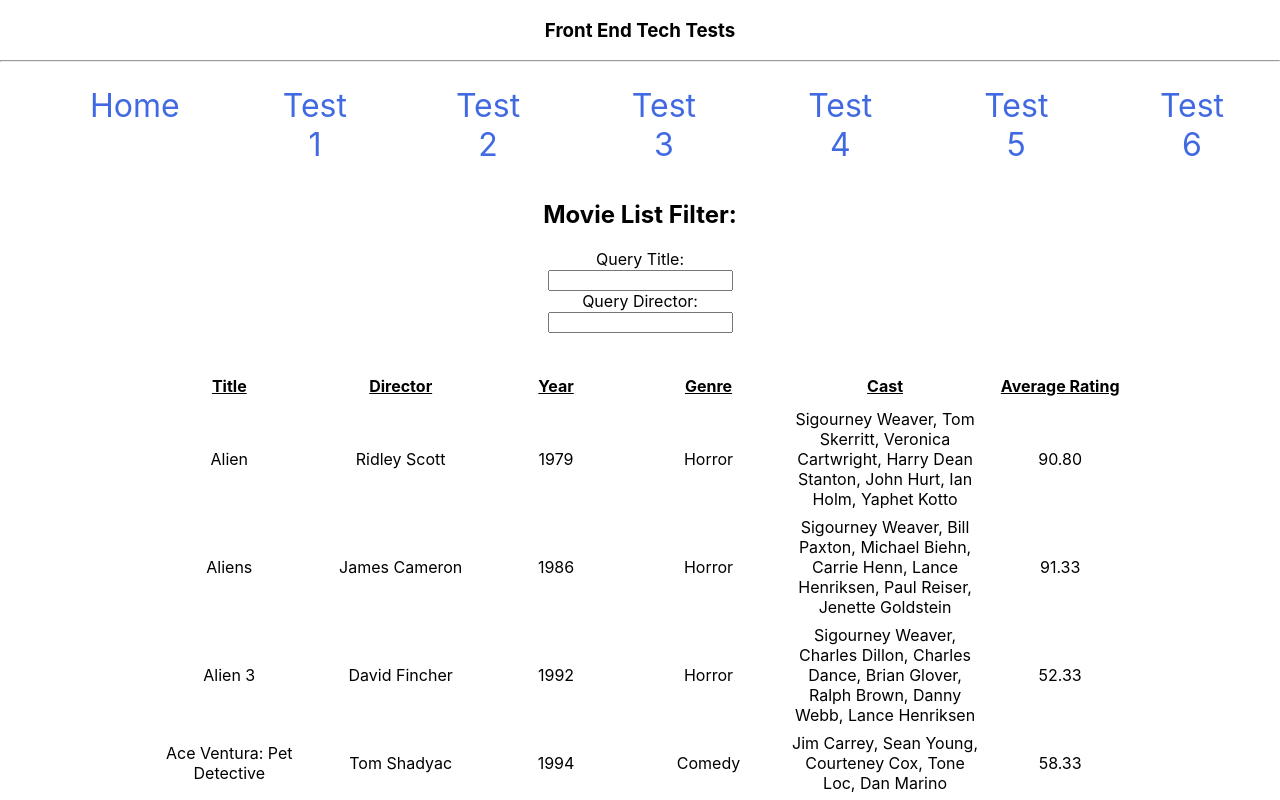
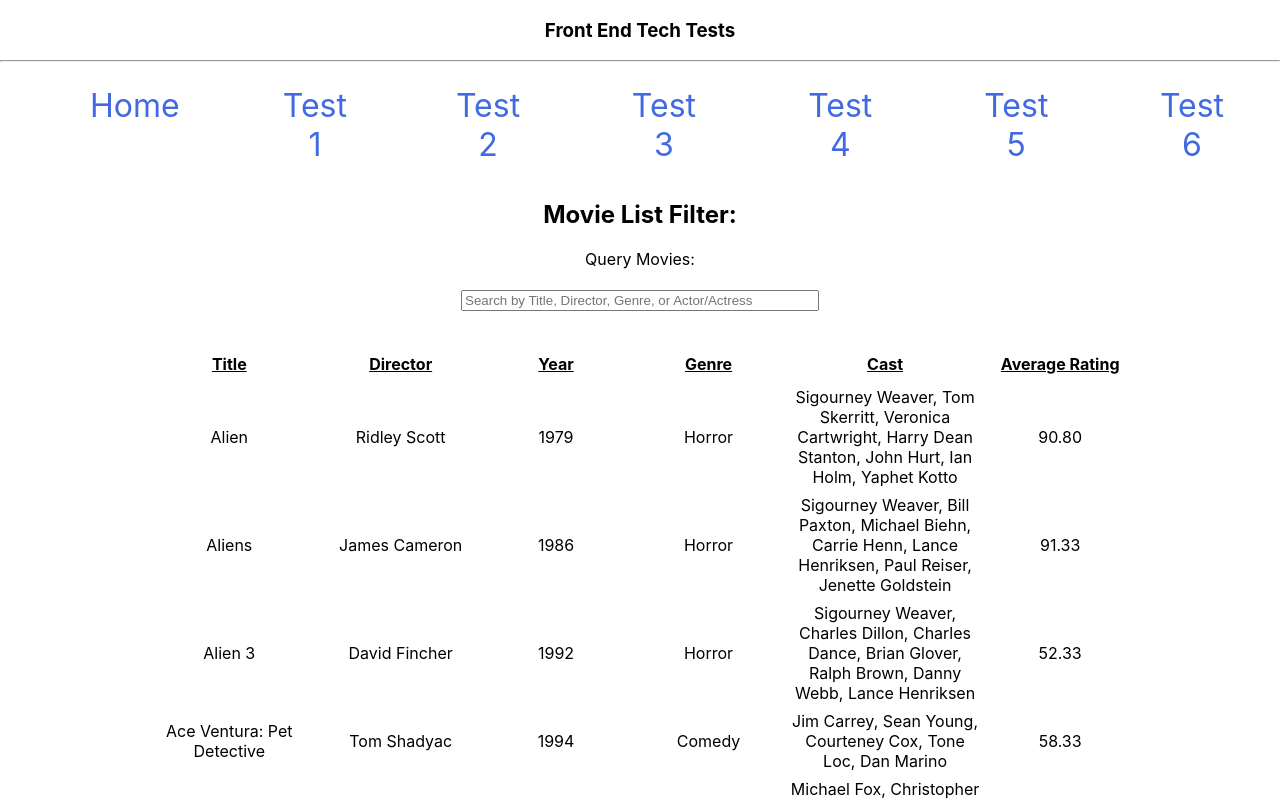
Before and after one commit to Edd-NC/front-end-tech-tests, a React (Create React App) app: page /test/1 in a window 1280 px wide. Shown: the top 800 px of the page. Built offline with nearby package versions, Linux system fonts and the light colour scheme.

Commit message:
Updating test 1 so that only 1 input text box is required to search for all desired filds

```diff
--- a/src/components/test1/Test1.css
+++ b/src/components/test1/Test1.css
@@ -14,3 +14,7 @@ table th {
     text-decoration: underline black;
     padding-bottom: 10px;
 }
+
+#listQuery {
+    width: 350px;
+}
--- a/src/components/test1/Test1.jsx
+++ b/src/components/test1/Test1.jsx
@@ -3,29 +3,29 @@ import "./Test1.css";
 const movieData = require("./movies.json");
 
 const Test1 = () => {
-    const [titleQuery, setTitleQuery] = useState("");
-    const [directorQuery, setDirectorQuery] = useState("");
+    const [listQuery, setListQuery] = useState("");
 
     return (
         <section>
             <h2>Movie List Filter:</h2>
             <form>
-            <label for="titleQuery">Query Title: </label><br />
-            <input id="titleQuery" value={titleQuery} onChange={(event) => setTitleQuery(event.target.value)} /><br />
-            <label for="directorQuery">Query Director: </label><br />
-            <input id="directorQuery" value={directorQuery} onChange={(event) => setDirectorQuery(event.target.value)} /><br />
+            <label for="listQuery">Query Movies: </label><br /><br />
+            <input id="listQuery" value={listQuery} onChange={(event) => setListQuery(event.target.value)} placeholder="Search by Title, Director, Genre, or Actor/Actress"/><br />
             </form>
             <br /><br />
                 <table>
                 <tr><th>Title</th><th>Director</th><th>Year</th><th>Genre</th><th>Cast</th><th>Average Rating</th></tr>
                 {movieData.map(movie => {
-                    const titleQ = movie.title.toLowerCase().includes(titleQuery.toLowerCase());
-                    const directorQ = movie.director.toLowerCase().includes(directorQuery.toLowerCase());
+                    const titleQuery = movie.title.toLowerCase().includes(listQuery.toLowerCase());
+                    const directorQuery = movie.director.toLowerCase().includes(listQuery.toLowerCase());
+                    const genreQuery = movie.genre.toLowerCase().includes(listQuery.toLowerCase());
+                    const castQuery = movie.cast.some(actor => actor.toLowerCase().includes(listQuery.toLowerCase()));
                     const ratings = Object.values(movie.ratings).flat();
                     ratings[0] *= 10;
-                    if(titleQ && directorQ) {
+                    const averageRating = (ratings.reduce((sum, num) => sum + num, 0)/ratings.length).toFixed(2);
+                    if(titleQuery || directorQuery || genreQuery || castQuery) {
                         return (
-                            <tr><td>{movie.title}</td><td>{movie.director}</td><td>{movie.year}</td><td>{movie.genre}</td><td>{movie.cast.join(", ")}</td><td>{(ratings.reduce((sum, num) => sum + num, 0)/ratings.length).toFixed(2)}</td></tr>
+                            <tr><td>{movie.title}</td><td>{movie.director}</td><td>{movie.year}</td><td>{movie.genre}</td><td>{movie.cast.join(", ")}</td><td>{averageRating}</td></tr>
                         )
                     }
                 })}
```
